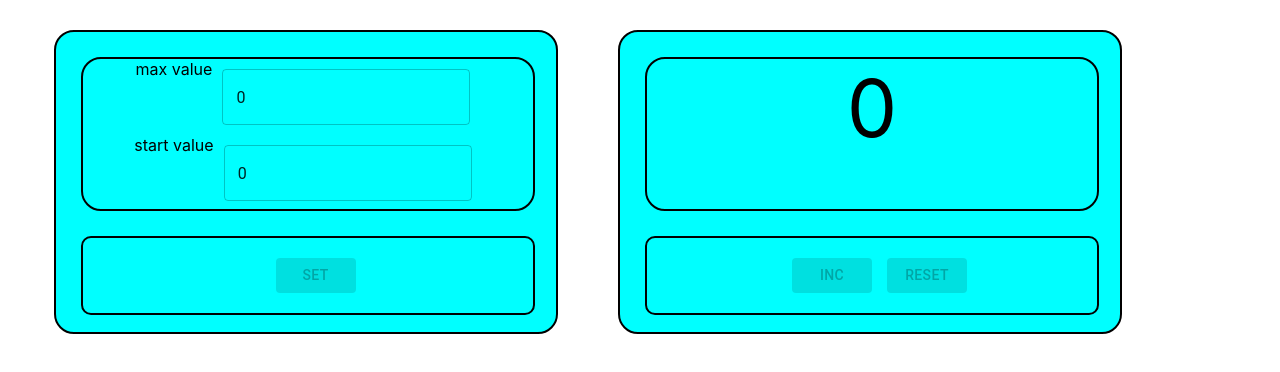
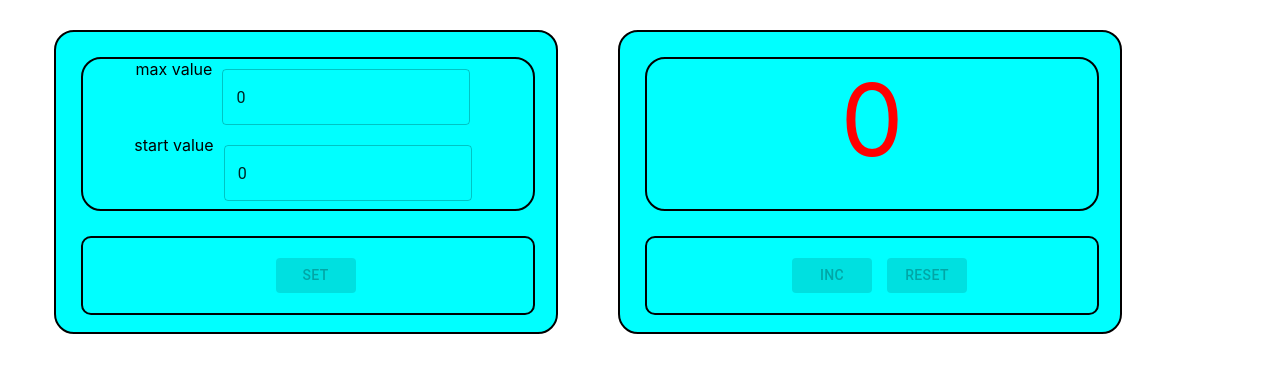
Before and after one commit to PavelMalta/CounterTuesday, a React (Create React App) app: page / in a window 1280 px wide. Shown: the top 372 px of the page. Built offline with nearby package versions, Linux system fonts and the light colour scheme.

Commit message:
fixed error

```diff
--- a/src/App.tsx
+++ b/src/App.tsx
@@ -54,6 +54,7 @@ function App() {
                 </Grid>
                 <Grid item style={{margin: "30px"}}>
                     <Increment value={value}
+                               maxValue={maxValue}
                                addValue={addValue}
                                resetValue={resetValue}
                                onInsDisabled={onInsDisabled()}
--- a/src/components/Increment.tsx
+++ b/src/components/Increment.tsx
@@ -5,6 +5,7 @@ import {ButtonPress} from "./Button";
 
 type IncrementPropsType = {
     value: number
+    maxValue: number
     addValue: () => void
     resetValue: () => void
     onInsDisabled: boolean
@@ -24,7 +25,7 @@ export function Increment(props: IncrementPropsType) {
     return (
         <div className={"calculate"}>
             <div className={"monitor"}>
-                <span className={props.value === 5 ? "active-value" : "value"}>{props.value}</span>
+                <span className={props.value === props.maxValue ? "active-value" : "value"}>{props.value}</span>
             </div>
             <div className={"menu"}>
                 <ButtonPress title={"Inc"} onClick={onIncHandler} disabled={props.onInsDisabled}/>
--- a/src/components/SettingsCounter/SettingsCounter.tsx
+++ b/src/components/SettingsCounter/SettingsCounter.tsx
@@ -19,7 +19,7 @@ export function SettingsCounter(props: SettingsCounterPropsType) {
             setDisabled(false)
             setError(null)
         } else {
-            setError("Incorect value")
+            setError("Incorrect value")
             setDisabled(true)
         }
         setNewMaxValue(max)
@@ -31,7 +31,7 @@ export function SettingsCounter(props: SettingsCounterPropsType) {
             setDisabled(false)
             setError(null)
         } else {
-            setError("Incorect value")
+            setError("Incorrect value")
             setDisabled(true)
 
 
```
Also changed, not shown: 1 other file (tests, documents, lock files or other folders).
